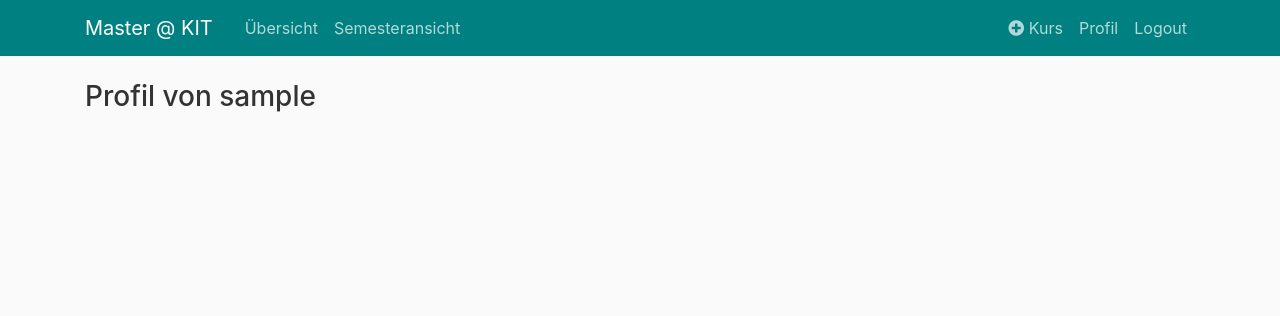
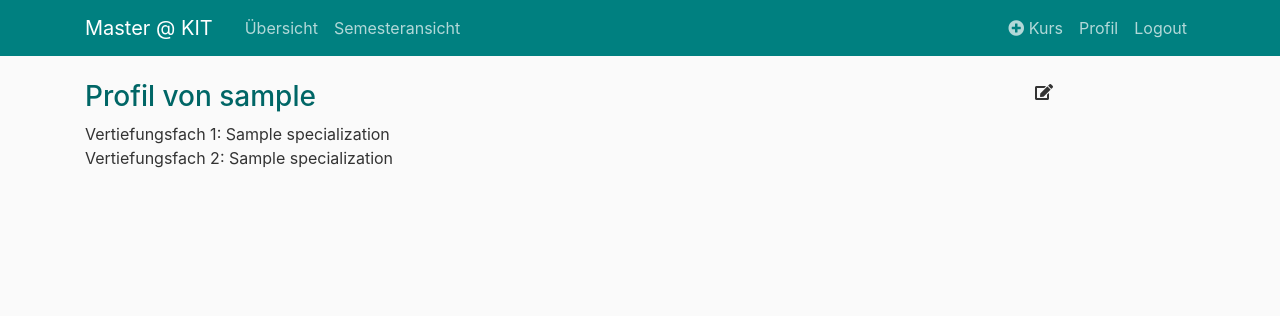
Before and after one commit to tschuelia/master-organization, a Django app: page /student/ in a window 1280 px wide. Shown: the top 316 px of the page. Run offline with Django 3.2, Linux system fonts and the light colour scheme; a user stored in the database is signed in; tables that the repository leaves empty hold one stand-in row (values such as "Sample post"); some libraries are stand-ins or nearby versions.

Commit message:
fix some broken things

```diff
--- a/studies/master/models.py
+++ b/studies/master/models.py
@@ -57,7 +57,7 @@ class Specialization(models.Model):
     specialization_abbreviation = models.CharField(max_length=10, unique=True, verbose_name='Abkürzung')
 
     def __str__(self):
-        return '{} ({})'.format(self.specialization_name, self.specialization_abbreviation)
+        return self.specialization_name
 
     def get_absolute_url(self):
         return reverse('overview')
--- a/studies/master/templates/master/overview.html
+++ b/studies/master/templates/master/overview.html
@@ -13,10 +13,10 @@
 </div>
 
 <!-- Vertiefungsfach 1 -->
-{% include "master/overview_basic_courses.html" with title="Vertiefungsfach 1" param=major1 %}
+{% include "master/overview_basic_courses.html" with title="Vertiefungsfach 1" param=major1 choice=profile.major1 %}
 <hr>
 <!-- Vertiefungsfach 2 -->
-{% include "master/overview_basic_courses.html" with title="Vertiefungsfach 2" param=major2 %}
+{% include "master/overview_basic_courses.html" with title="Vertiefungsfach 2" param=major2 choice=profile.major2 %}
 
 <!-- Wahlbereich -->
 <div class="mb-5">
@@ -53,7 +53,7 @@
 </div>
 
 <!-- Stammmodule -->
-{% include "master/overview_basic_courses.html" with title="Stammmodule" param=base_modules %}
+{% include "master/overview_basic_courses.html" with title="Stammmodule" param=base_modules%}
 
 <!-- Praktika und Seminare -->
 <div class="mb-5">
--- a/studies/master/templates/master/overview_basic_courses.html
+++ b/studies/master/templates/master/overview_basic_courses.html
@@ -1,6 +1,6 @@
 <div class="mb-5">
     <div class="h3 section-header">
-        {{ title }}
+        {{ title }}{% if choice %}: {{ choice }} {% endif %}
         {% if param.is_valid %}
             <i class="far fa-check-circle" style="color:limegreen"></i>
         {% else %}
--- a/studies/master/todo.txt
+++ b/studies/master/todo.txt
@@ -1,9 +1,8 @@
 - User Config: Vertiefungsfächer Namen und Ergänzungsfachname -> in Overview dazu schreiben
--> neue Tabelle UserCourse -> grade etc dahin verschieben
+- Prüfen bei Kurs anlegen ob zu VF1/2 passt
 - Klausurtermin als Feld bei UserCourse
 - Benutzer mit je eigenen Kursen -> Feld mit User zu Kurs
 - Semester Detailansicht mit Klausurterminen -> Link in Tabellen/auf Übersichtsseite
 - Berechnung aus Wahlbereich was VF werden könnte -> Auswahl welche gewählt werden sollen und dann verschieben
 - Anzeige sortieren nach Prüfungsdatum
-
-- Semesteransicht updaten
+- Tooltip Erklärungen zu einzelnen Kategorien
--- a/studies/master/urls.py
+++ b/studies/master/urls.py
@@ -9,7 +9,7 @@ from .views import (
 )
 
 urlpatterns = [
-    path('', views.overview, name='overview'),
+path('', views.overview, name='overview'),
     path('semesterview', views.semesters, name='semester-view'),
     #/master/course/5/
     path('course/<int:course_id>/', views.usercourse_detail, name='course-detail'),
--- a/studies/users/models.py
+++ b/studies/users/models.py
@@ -3,6 +3,8 @@ from django.contrib.auth.models import User
 
 class Profile(models.Model):
     user = models.OneToOneField(User, on_delete=models.CASCADE)
+    major1 = models.ForeignKey('master.specialization', blank=True, null=True, default=None, on_delete=models.SET_NULL, verbose_name='Vertiefungsfach 1', related_name='major1')
+    major2 = models.ForeignKey('master.specialization', blank=True, null=True, default=None, on_delete=models.SET_NULL, verbose_name='Vertiefungsfach 2', related_name='major2')
 
     def __str__(self):
         return self.user.username
--- a/studies/users/templates/users/profile.html
+++ b/studies/users/templates/users/profile.html
@@ -1,4 +1,14 @@
 {% extends 'master/base.html' %}
 {% block content %}
-    <div class="h3">Profil von {{ user.username }}</div>
+    <div class="row">
+        <div class="col-10 h3 section-header">Profil von {{ user.username }}</div>
+        <a class="nav-update" href="{% url 'profile-update' profile.pk %}"><i
+                class="col-2 fas fa-edit text-right"></i></a>
+    </div>
+    <div>
+        Vertiefungsfach 1: {{ profile.major1 }}
+    </div>
+    <div>
+        Vertiefungsfach 2: {{ profile.major2 }}
+    </div>
 {% endblock content %}
--- a/studies/users/urls.py
+++ b/studies/users/urls.py
@@ -1,6 +1,8 @@
 from django.urls import path
 from . import views
+from .views import UpdateProfile
 
 urlpatterns = [
-    path('', views.profile_view, name='profile')
+    path('', views.profile_view, name='profile'),
+    path('<int:pk>/update/', UpdateProfile.as_view(), name='profile-update')
 ]
--- a/studies/users/views.py
+++ b/studies/users/views.py
@@ -1,5 +1,19 @@
-from django.shortcuts import render
+from django.shortcuts import render, get_object_or_404
+from django.views.generic.edit import UpdateView
+from django.contrib.auth.mixins import LoginRequiredMixin
 
-# Create your views here.
+from .models import Profile
+
+
 def profile_view(request):
-    return render(request, 'users/profile.html', {'user': request.user})
+    profile = get_object_or_404(Profile, user=request.user)
+    return render(request, 'users/profile.html',
+        {
+            'user': request.user,
+            'profile': profile
+        })
+
+class UpdateProfile(LoginRequiredMixin, UpdateView):
+    model = Profile
+    fields = ['major1', 'major2']
+    success_url = '/student'
```
Also changed, not shown: studies/master/views.py (+16 -6 lines), studies/users/templates/users/profile_form.html (added, +12 -0 lines), studies/master/migrations/0014_profile.py (added), studies/master/migrations/0015_delete_profile.py (added), studies/users/migrations/0002_auto_20200308_1245.py (added).
